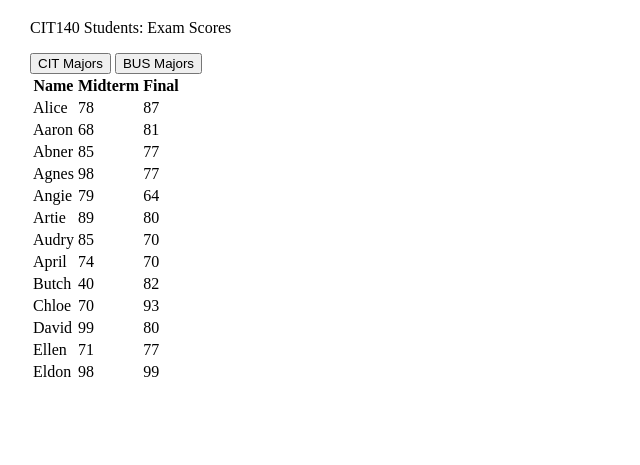
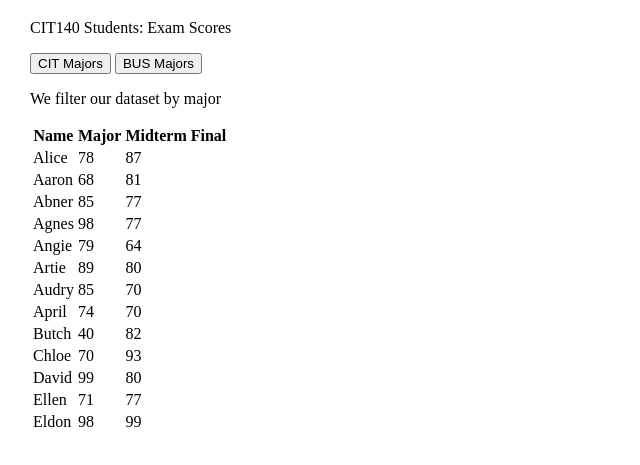
Before and after one commit to hammonsaden/hammonsaden.github.io, a plain HTML site: page index.html in a window 1280 px wide. Both pictures are taken after a click on the button "CIT Majors". Shown: the part 61-526 px from the top of the page, without its empty margins (0-640 px from the left). Drawn offline with Linux system fonts and the light colour scheme.

Commit message:
Update index.html

```diff
--- a/index.html
+++ b/index.html
@@ -11,6 +11,7 @@
     <button id="btnCIT">CIT Majors</button>
     <button id="btnBUS">BUS Majors</button>
 
+    <p>We filter our dataset by major</p>
         <div id="result"></div>
 
 <script>
@@ -30,6 +31,7 @@
                             tableContents += `
                                 <tr>
                                     <th>Name</th>
+                                    <th>Major</th>
                                     <th>Midterm</th>
                                     <th>Final</th>
                                 </tr>`;
```
